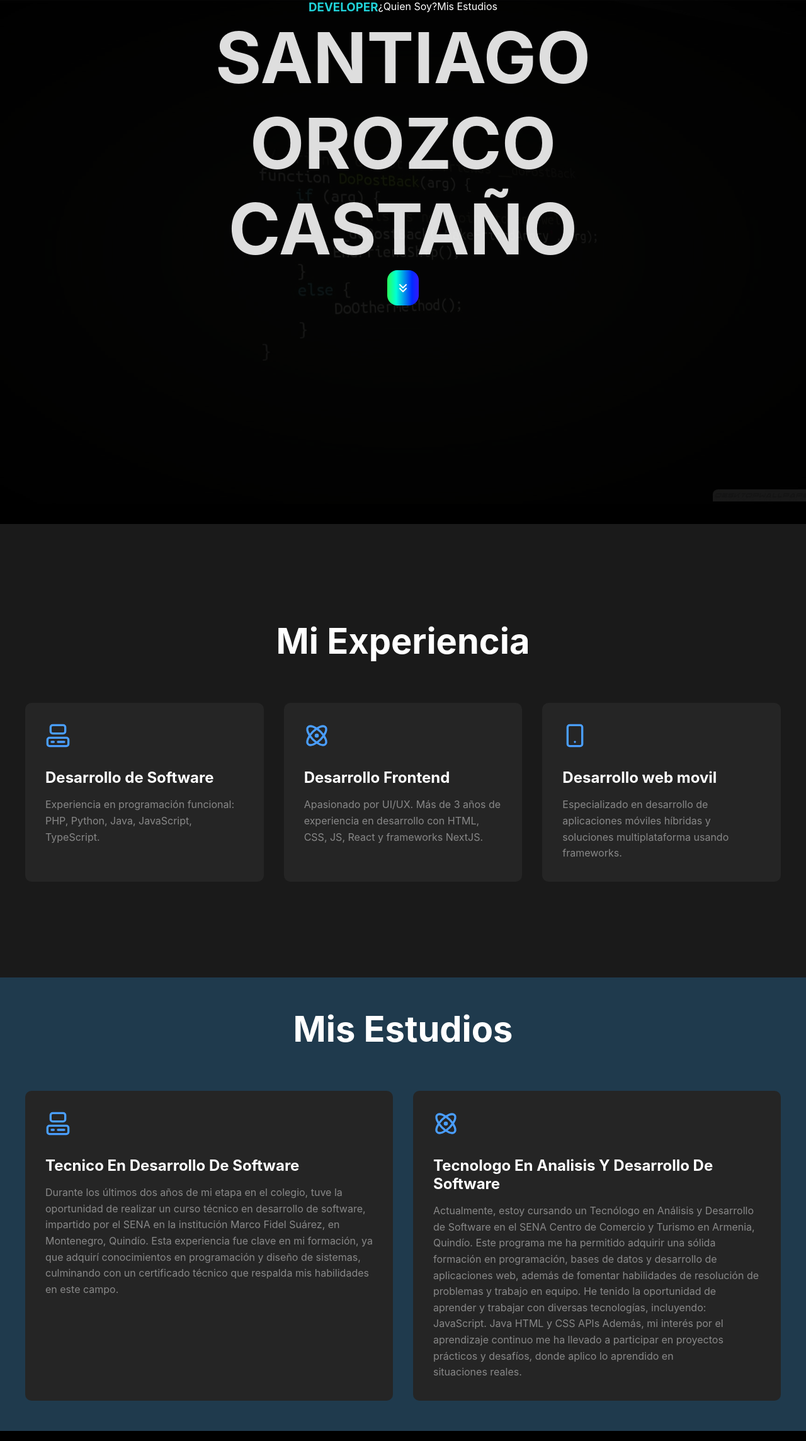
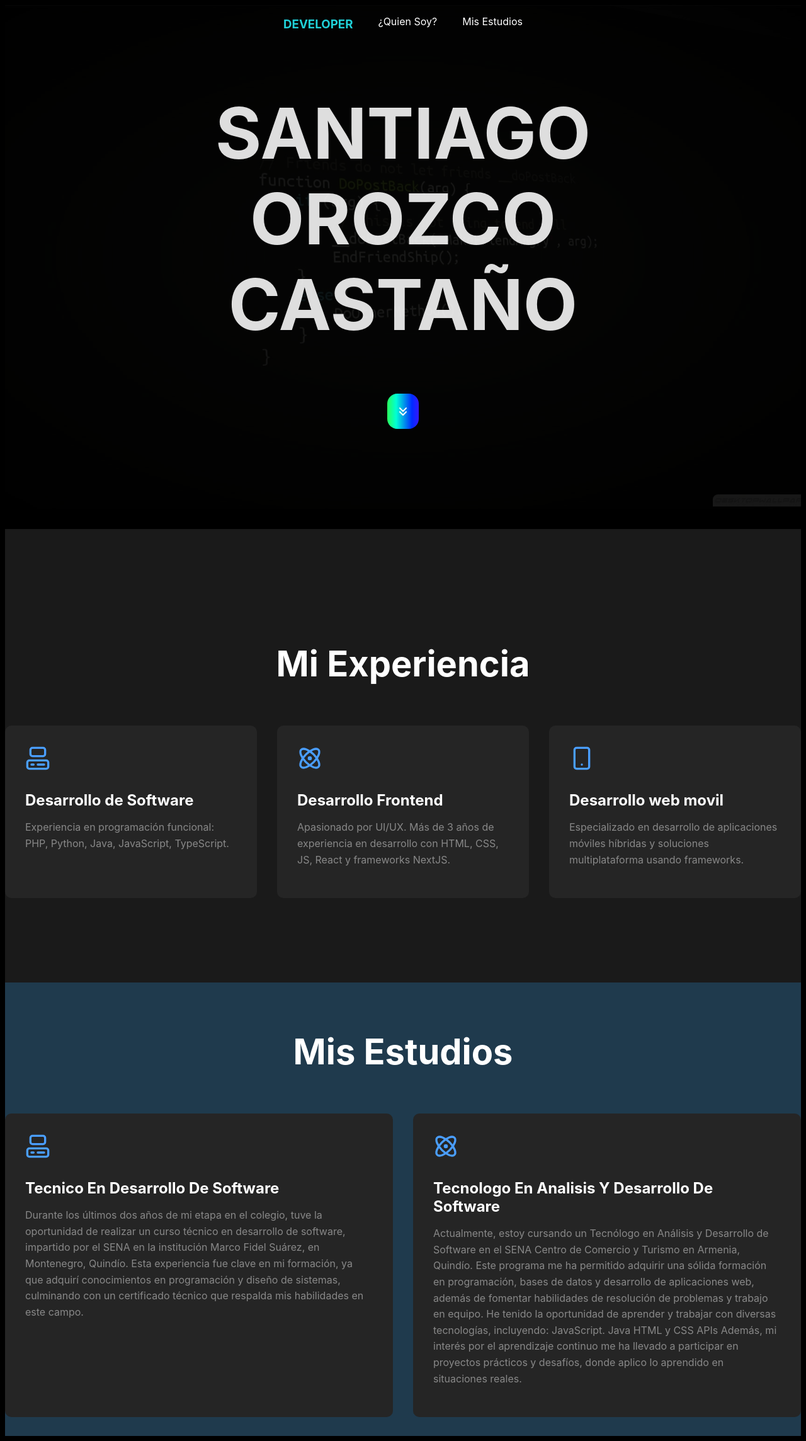
Before and after one commit to santiagoorozco005/SantiagoOrozcoCasta-o, a React (Vite) app: page / in a window 1280 px wide. Shown: the whole page at 63% size. Built offline with nearby package versions, Linux system fonts and the light colour scheme.

Commit message:
reviso scroll lateral

```diff
--- a/src/componets/Layouts/Abouy me/About-me.css
+++ b/src/componets/Layouts/Abouy me/About-me.css
@@ -4,6 +4,8 @@
     display: flex;
     flex-direction: column;
     justify-content: center;
+    padding-left: 0;
+    margin-left: 0;
   }
 
   .expertise h1 {
@@ -18,7 +20,7 @@
     display: grid;
     grid-template-columns: repeat(auto-fit, minmax(300px, 1fr));
     gap: 2rem;
-    max-width: 1200px;
+    max-width: 100%;
     margin: 0 auto;
   }
 
--- a/src/componets/Layouts/Header.css
+++ b/src/componets/Layouts/Header.css
@@ -15,6 +15,8 @@ header {
   align-items: center;
   background-color: rgba(0, 0, 0, 0.9);
   background-blend-mode: overlay;
+  padding-left: 0;
+  margin-left: 0;
 }
 
 
@@ -25,7 +27,6 @@ header {
   left: 0;
   right: 0;
 background: black;
-  padding: 1rem 0;
   z-index: 1000;
 }
 
@@ -124,7 +125,6 @@ header .botton i {
   left: 0;
   right: 0;
   background-color: rgba(0, 0, 0, 0.9) !important;
-  padding: 1rem 0;
   z-index: 1000;
 }
 
--- a/src/componets/Layouts/MyStudies/Mystudies.css
+++ b/src/componets/Layouts/MyStudies/Mystudies.css
@@ -4,6 +4,8 @@
     display: flex;
     flex-direction: column;
     justify-content: center;
+    padding-left: 0;
+    margin-left: 0;
   }
 
   .expertise-raid h1 {
@@ -17,7 +19,7 @@
   .expertise-grid {
     display: grid;
     gap: 2rem;
-    max-width: 1200px;
+    max-width: 100%;
     margin: 0 auto;
 
   }
--- a/src/componets/UI/Navbar/Navbar.css
+++ b/src/componets/UI/Navbar/Navbar.css
@@ -1,3 +1,10 @@
 nav{
     display: flex;
+    height: 3rem;
+    width: 100%;
+    display: flex;
+    justify-content: center;
+    align-items: center;
+    padding-left: 0;
+    margin-left: 0;
 }
--- a/src/index.css
+++ b/src/index.css
@@ -1,6 +1,5 @@
 *{
-  padding: 0;
-  margin: 0;
+
   box-sizing: border-box;
 }
 
```
